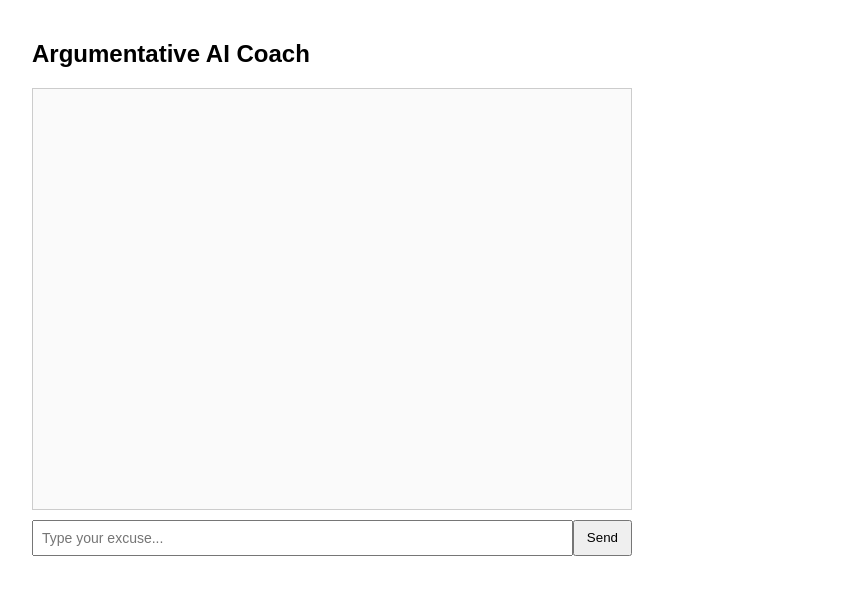
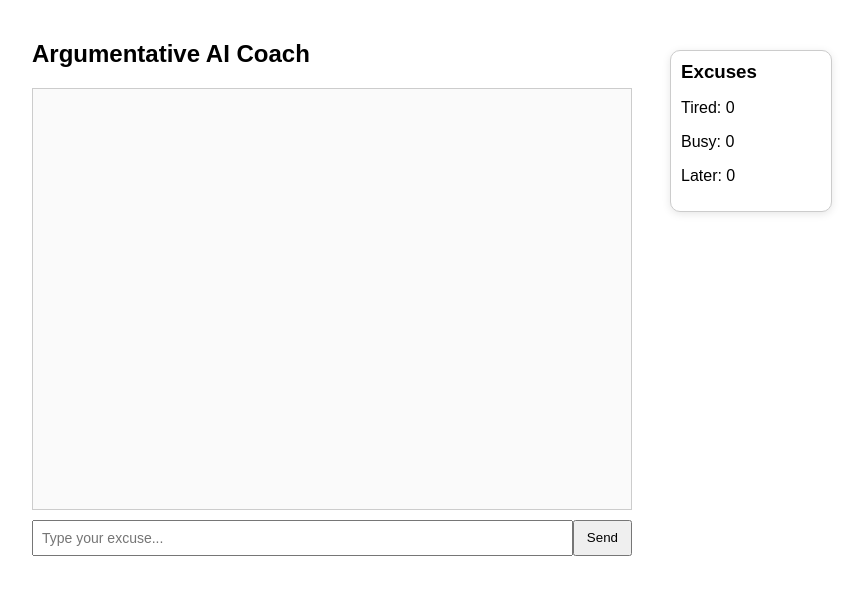
Before and after one commit to AidanEsposito/AI-Arguing-Coach, a React (Create React App) app: page / in a window 1280 px wide. Shown: the top 594 px of the page, without its empty margins (308-1171 px from the left). Built offline with nearby package versions, Linux system fonts and the light colour scheme.

Commit message:
Adding start of excuse counter

```diff
--- a/src/App.css
+++ b/src/App.css
@@ -15,6 +15,30 @@
   display: flex;
   flex-direction: column;
   gap: 10px;
+}
+
+.container {
+  position: relative;
+}
+
+.counterBox {
+  position: absolute;
+  top: 10px;
+  right: -200px;
+
+  background: white;
+  border: 1px solid #ccc;
+  border-radius: 10px;
+
+  padding: 10px;
+  width: 140px;
+
+  box-shadow: 0 2px 8px rgba(0,0,0,0.1);
+}
+
+.counterBox h3 {
+  margin-top: 0;
+  margin-bottom: 8px;
 }
 
 .userMessage,
--- a/src/App.js
+++ b/src/App.js
@@ -5,6 +5,11 @@ function App() {
   const [messages, setMessages] = useState([]);
   const [input, setInput] = useState("");
   const [loading, setLoading] = useState(false);
+  const [excuseCounts, setExcuseCounts] = useState({
+    tired: 0,
+    busy: 0,
+    later: 0,
+  });
   //const [darkMode, setDarkMode] = useState(false); //future
   const chatEndRef = useRef(null);
 
@@ -33,6 +38,13 @@ function App() {
     const data = await res.json();
     setLoading(false);
 
+    setExcuseCounts(
+      data.excuseCounts || {
+        tired: 0,
+        busy: 0,
+        later: 0,
+      }
+    );
 
     setMessages([
       ...newMessages,
@@ -43,6 +55,14 @@ function App() {
   return (
     <div className="container">
       <h2>Argumentative AI Coach</h2>
+
+      <div className="counterBox">
+        <h3>Excuses</h3>
+
+        <p>Tired: {excuseCounts.tired}</p>
+        <p>Busy: {excuseCounts.busy}</p>
+        <p>Later: {excuseCounts.later}</p>
+      </div>
 
       <div className="chatBox">
         {messages.map((m, i) => (
```
Also changed, not shown: 1 other file (tests, documents, lock files or other folders).
